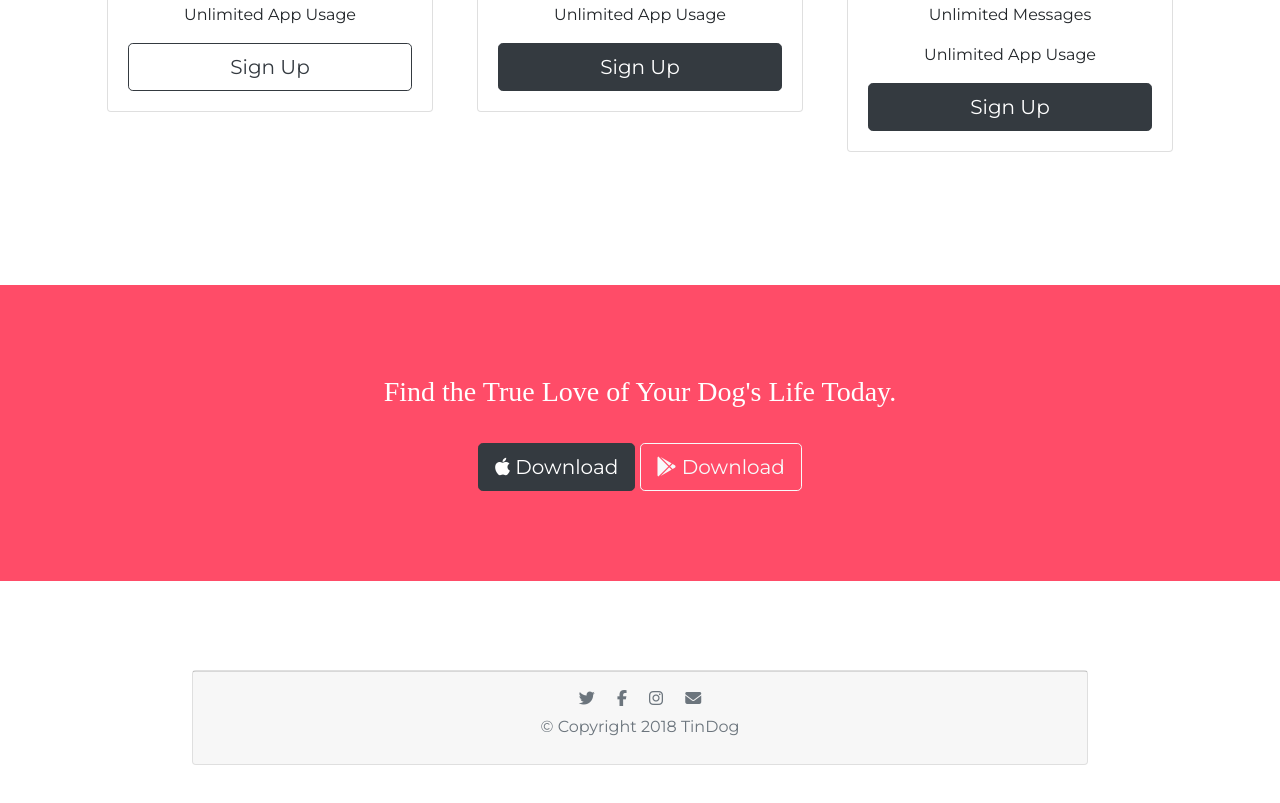
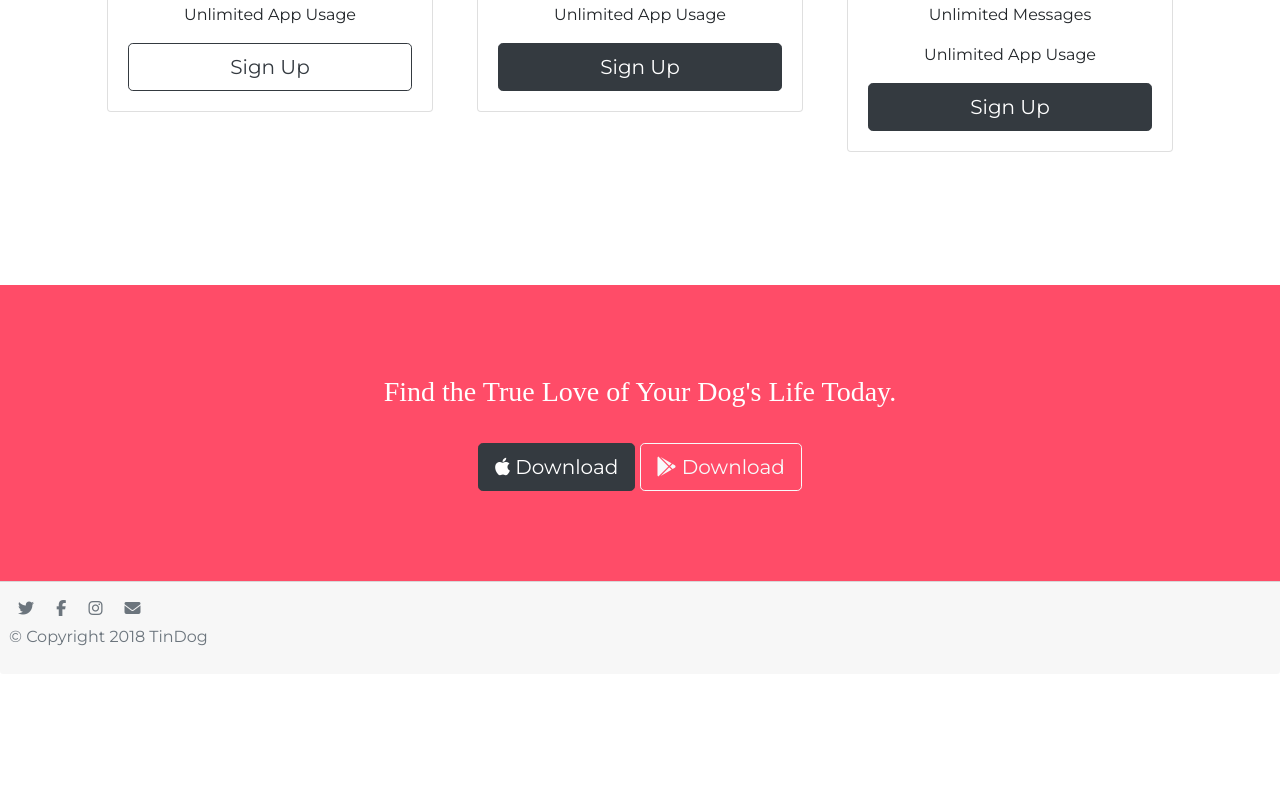
Before and after one commit to amit-lab/beautifulWebsite, a plain HTML site: page index.html in a window 1280 px wide. Shown: the part 2179-2982 px from the top of the page. After the commit the page ends 2853 px from the top, so only its background shows below. Drawn offline with nearby package versions, Linux system fonts and the light colour scheme.

Commit message:
Update index.html

```diff
--- a/index.html
+++ b/index.html
@@ -209,14 +209,12 @@
 
   <footer id="footer">
 
-    <div class="card text-center">
     <div class="card-footer text-muted footer-icon">
       <i class="fab fa-twitter footer-icon"></i>
       <i class="fab fa-facebook-f footer-icon"></i>
       <i class="fab fa-instagram footer-icon"></i>
       <i class="fas fa-envelope footer-icon"></i>
       <p>© Copyright 2018 TinDog</p>
-      </div>
     </div>
 
   </footer>
```
Lines whose indentation alone changed are shown as unchanged.
